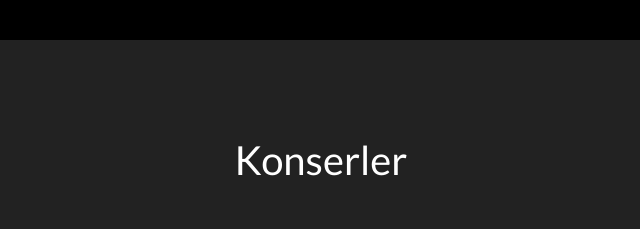
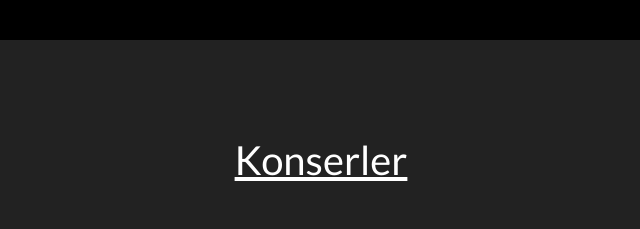
Before and after one commit to Emruur/Tesadufen-Website, a plain HTML site: page index.html in a window 1280 px wide. Shown: the part 1380-1609 px from the top of the page, 319-959 px from the left. Drawn offline with nearby package versions, Linux system fonts and the light colour scheme.

Commit message:
Update index.html

```diff
--- a/index.html
+++ b/index.html
@@ -218,7 +218,7 @@
         </section>
         <section id="etkinlikler" class="mt-5 mb-5 pb-5 pt-5">
             <div class="container-xl">
-                <h2 class="text-center mb-5">Konserler</h2>
+                <h2 class="text-center mb-5 text-decoration-underline">Konserler</h2>
                 <div class="row justify-content-center ">
                     <div class="col-md-6 col-lg-4 text-center pb-5">
                         <p class="lead text-muted mb-0">22 Aralık 2020</p>
```
